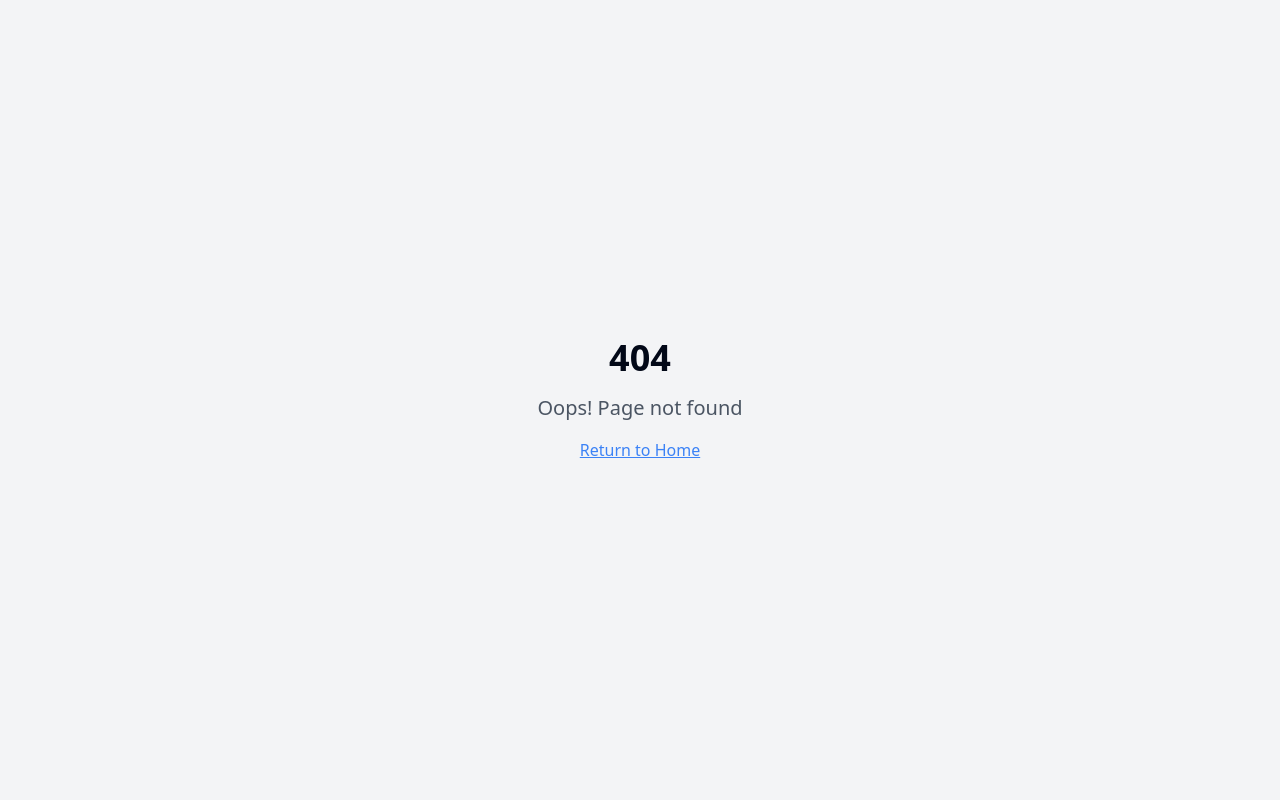
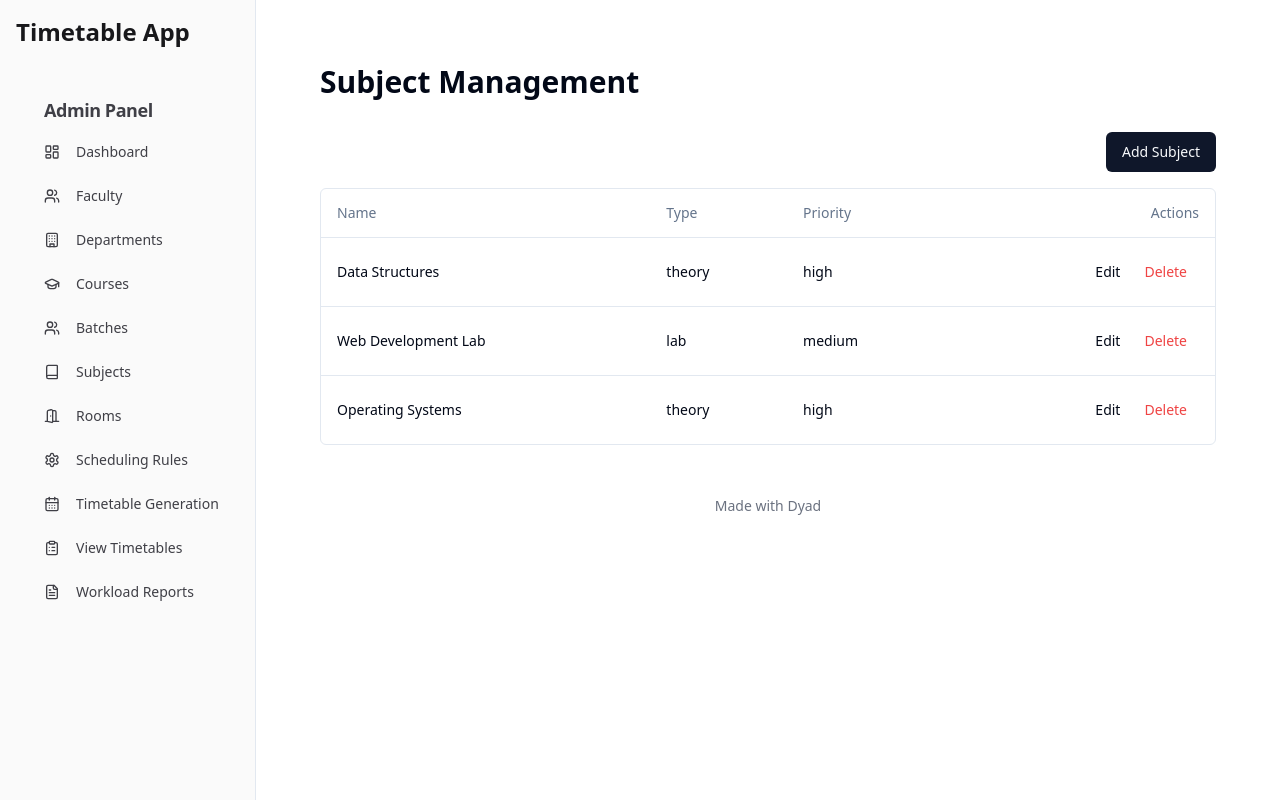
Before and after one commit to sitheshwaran27-web/mystical-parrot-chirp, a React (Vite) app: page /dashboard/subjects in a window 1280 px wide. Before the commit this address had no page. Built offline with nearby package versions, Linux system fonts and the light colour scheme.

Commit message:
[dyad] wrote 2 file(s)

```diff
--- a/src/App.tsx
+++ b/src/App.tsx
@@ -6,8 +6,9 @@ import { BrowserRouter, Routes, Route, Navigate } from "react-router-dom";
 import Index from "./pages/Index";
 import NotFound from "./pages/NotFound";
 import FacultyManagement from "./pages/FacultyManagement";
-import LoginPage from "./pages/LoginPage"; // Import the new LoginPage
-import StudentDashboard from "./pages/StudentDashboard"; // Import the new StudentDashboard
+import LoginPage from "./pages/LoginPage";
+import StudentDashboard from "./pages/StudentDashboard";
+import SubjectManagement from "./pages/SubjectManagement"; // Import the new page
 
 const queryClient = new QueryClient();
 
@@ -18,11 +19,12 @@ const App = () => (
       <Sonner />
       <BrowserRouter>
         <Routes>
-          <Route path="/" element={<Navigate to="/login" replace />} /> {/* Redirect to login */}
-          <Route path="/login" element={<LoginPage />} /> {/* Login Page */}
+          <Route path="/" element={<Navigate to="/login" replace />} />
+          <Route path="/login" element={<LoginPage />} />
           <Route path="/dashboard" element={<Index />} />
           <Route path="/dashboard/faculty" element={<FacultyManagement />} />
-          <Route path="/student-dashboard" element={<StudentDashboard />} /> {/* Student Dashboard */}
+          <Route path="/dashboard/subjects" element={<SubjectManagement />} /> {/* New route */}
+          <Route path="/student-dashboard" element={<StudentDashboard />} />
           {/* ADD ALL CUSTOM ROUTES ABOVE THE CATCH-ALL "*" ROUTE */}
           <Route path="*" element={<NotFound />} />
         </Routes>
--- /dev/null
+++ b/src/pages/SubjectManagement.tsx
@@ -0,0 +1,189 @@
+"use client";
+
+import React, { useState } from "react";
+import { DashboardLayout } from "@/components/layout/DashboardLayout";
+import { Button } from "@/components/ui/button";
+import {
+  Table,
+  TableBody,
+  TableCell,
+  TableHead,
+  TableHeader,
+  TableRow,
+} from "@/components/ui/table";
+import {
+  Dialog,
+  DialogContent,
+  DialogDescription,
+  DialogHeader,
+  DialogTitle,
+  DialogTrigger,
+} from "@/components/ui/dialog";
+import { Input } from "@/components/ui/input";
+import { Label } from "@/components/ui/label";
+import {
+  Select,
+  SelectContent,
+  SelectItem,
+  SelectTrigger,
+  SelectValue,
+} from "@/components/ui/select";
+import { useToast } from "@/components/ui/use-toast";
+
+interface Subject {
+  id: string;
+  name: string;
+  type: "theory" | "lab";
+  priority: "high" | "medium" | "low";
+}
+
+const SubjectManagement = () => {
+  const [subjectList, setSubjectList] = useState<Subject[]>([
+    { id: "sub1", name: "Data Structures", type: "theory", priority: "high" },
+    { id: "sub2", name: "Web Development Lab", type: "lab", priority: "medium" },
+    { id: "sub3", name: "Operating Systems", type: "theory", priority: "high" },
+  ]);
+  const [newSubject, setNewSubject] = useState({
+    name: "",
+    type: "theory",
+    priority: "medium",
+  });
+  const [isDialogOpen, setIsDialogOpen] = useState(false);
+  const { toast } = useToast();
+
+  const handleInputChange = (e: React.ChangeEvent<HTMLInputElement>) => {
+    const { id, value } = e.target;
+    setNewSubject((prev) => ({ ...prev, [id]: value }));
+  };
+
+  const handleSelectChange = (value: string, id: string) => {
+    setNewSubject((prev) => ({ ...prev, [id]: value }));
+  };
+
+  const handleAddSubject = (e: React.FormEvent) => {
+    e.preventDefault();
+    if (!newSubject.name || !newSubject.type || !newSubject.priority) {
+      toast({
+        title: "Error",
+        description: "Please fill in all fields.",
+        variant: "destructive",
+      });
+      return;
+    }
+
+    const id = `sub${subjectList.length + 1}`; // Simple ID generation
+    setSubjectList((prev) => [...prev, { id, ...newSubject, type: newSubject.type as "theory" | "lab", priority: newSubject.priority as "high" | "medium" | "low" }]);
+    setNewSubject({ name: "", type: "theory", priority: "medium" }); // Reset form
+    setIsDialogOpen(false);
+    toast({
+      title: "Success",
+      description: "Subject added successfully.",
+    });
+  };
+
+  return (
+    <DashboardLayout>
+      <div className="container mx-auto py-8">
+        <h1 className="text-3xl font-bold mb-8">Subject Management</h1>
+
+        <div className="flex justify-end mb-4">
+          <Dialog open={isDialogOpen} onOpenChange={setIsDialogOpen}>
+            <DialogTrigger asChild>
+              <Button>Add Subject</Button>
+            </DialogTrigger>
+            <DialogContent className="sm:max-w-[425px]">
+              <DialogHeader>
+                <DialogTitle>Add New Subject</DialogTitle>
+                <DialogDescription>
+                  Enter the details for the new subject.
+                </DialogDescription>
+              </DialogHeader>
+              <form onSubmit={handleAddSubject} className="grid gap-4 py-4">
+                <div className="grid grid-cols-4 items-center gap-4">
+                  <Label htmlFor="name" className="text-right">
+                    Name
+                  </Label>
+                  <Input
+                    id="name"
+                    value={newSubject.name}
+                    onChange={handleInputChange}
+                    className="col-span-3"
+                    required
+                  />
+                </div>
+                <div className="grid grid-cols-4 items-center gap-4">
+                  <Label htmlFor="type" className="text-right">
+                    Type
+                  </Label>
+                  <Select
+                    onValueChange={(value) => handleSelectChange(value, "type")}
+                    value={newSubject.type}
+                    required
+                  >
+                    <SelectTrigger className="col-span-3">
+                      <SelectValue placeholder="Select type" />
+                    </SelectTrigger>
+                    <SelectContent>
+                      <SelectItem value="theory">Theory</SelectItem>
+                      <SelectItem value="lab">Lab</SelectItem>
+                    </SelectContent>
+                  </Select>
+                </div>
+                <div className="grid grid-cols-4 items-center gap-4">
+                  <Label htmlFor="priority" className="text-right">
+                    Priority
+                  </Label>
+                  <Select
+                    onValueChange={(value) => handleSelectChange(value, "priority")}
+                    value={newSubject.priority}
+                    required
+                  >
+                    <SelectTrigger className="col-span-3">
+                      <SelectValue placeholder="Select priority" />
+                    </SelectTrigger>
+                    <SelectContent>
+                      <SelectItem value="high">High</SelectItem>
+                      <SelectItem value="medium">Medium</SelectItem>
+                      <SelectItem value="low">Low</SelectItem>
+                    </SelectContent>
+                  </Select>
+                </div>
+                <Button type="submit" className="w-full mt-4">
+                  Add Subject
+                </Button>
+              </form>
+            </DialogContent>
+          </Dialog>
+        </div>
+
+        <div className="rounded-md border">
+          <Table>
+            <TableHeader>
+              <TableRow>
+                <TableHead>Name</TableHead>
+                <TableHead>Type</TableHead>
+                <TableHead>Priority</TableHead>
+                <TableHead className="text-right">Actions</TableHead>
+              </TableRow>
+            </TableHeader>
+            <TableBody>
+              {subjectList.map((subject) => (
+                <TableRow key={subject.id}>
+                  <TableCell className="font-medium">{subject.name}</TableCell>
+                  <TableCell>{subject.type}</TableCell>
+                  <TableCell>{subject.priority}</TableCell>
+                  <TableCell className="text-right">
+                    <Button variant="ghost" size="sm">Edit</Button>
+                    <Button variant="ghost" size="sm" className="text-red-500 hover:text-red-700">Delete</Button>
+                  </TableCell>
+                </TableRow>
+              ))}
+            </TableBody>
+          </Table>
+        </div>
+      </div>
+    </DashboardLayout>
+  );
+};
+
+export default SubjectManagement;
```
